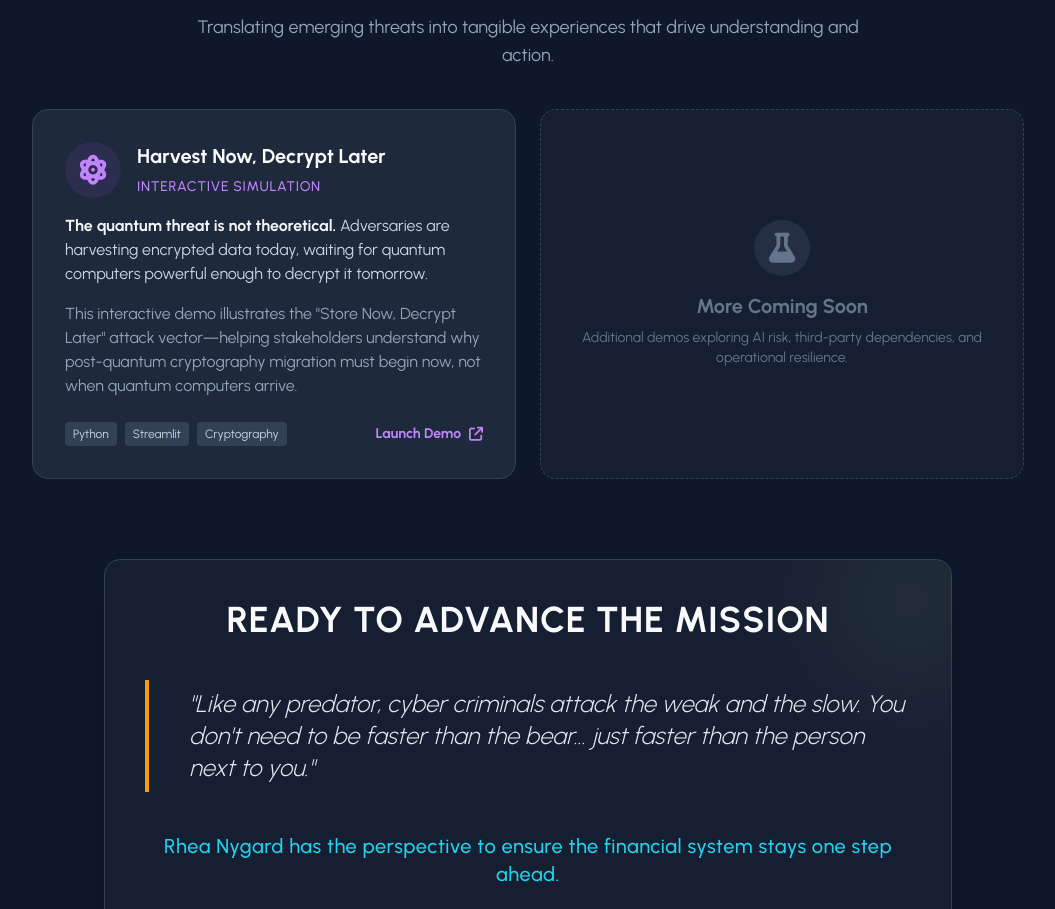
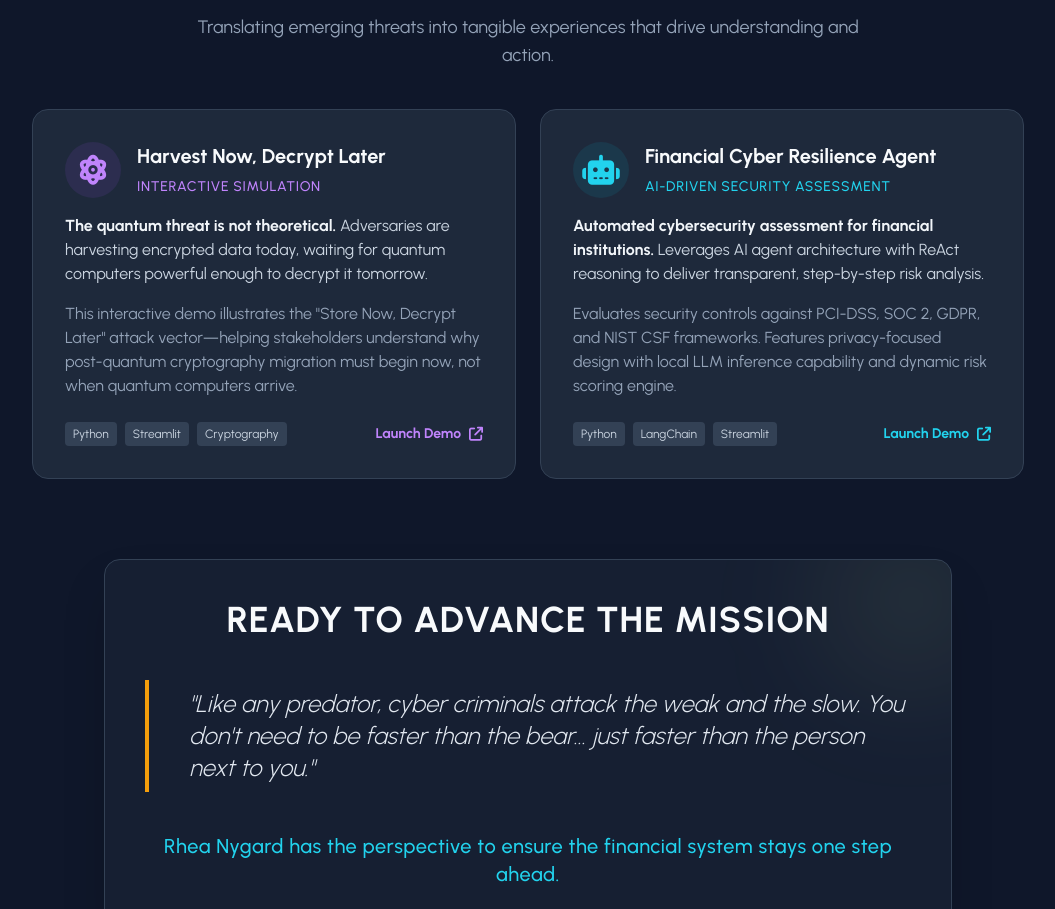
Before and after one commit to rheacisa/rheacisa.github.io, a plain HTML site: page index.html in a window 1280 px wide. Shown: the part 1893-2802 px from the top of the page, without its empty margins (112-1167 px from the left). Drawn offline with nearby package versions, Linux system fonts and the light colour scheme.

Commit message:
Add Financial Cyber Resilience Agent demo to Applied Research section

```diff
--- a/index.html
+++ b/index.html
@@ -484,16 +484,37 @@
                 </div>
             </a>
 
-            <!-- Placeholder for Future Demo -->
-            <div class="bg-slate-800/50 border border-dashed border-slate-700 rounded-2xl p-6 sm:p-8 flex flex-col items-center justify-center text-center min-h-[280px]">
-                <div class="w-12 h-12 sm:w-14 sm:h-14 rounded-full bg-slate-700/50 flex items-center justify-center mb-4">
-                    <i class="fa-solid fa-flask text-2xl sm:text-3xl text-slate-500"></i>
+            <!-- Financial Cyber Resilience Agent Card -->
+            <a href="https://resilience-agent.streamlit.app/" target="_blank" rel="noopener noreferrer" class="group bg-slate-800 border border-slate-700 rounded-2xl p-6 sm:p-8 hover:border-cyan-500/50 hover:bg-slate-800/80 transition-all duration-300 block no-underline">
+                <div class="flex items-start gap-4 mb-4">
+                    <div class="w-12 h-12 sm:w-14 sm:h-14 rounded-full bg-cyan-500/10 flex items-center justify-center flex-shrink-0 group-hover:bg-cyan-500/20 transition-colors">
+                        <i class="fa-solid fa-robot text-2xl sm:text-3xl text-cyan-400"></i>
+                    </div>
+                    <div>
+                        <h3 class="text-lg sm:text-xl font-bold text-slate-50 mb-1 group-hover:text-cyan-400 transition-colors">Financial Cyber Resilience Agent</h3>
+                        <span class="text-xs sm:text-sm text-cyan-400 uppercase tracking-wider font-medium">AI-Driven Security Assessment</span>
+                    </div>
                 </div>
-                <h3 class="text-lg sm:text-xl font-bold text-slate-500 mb-2">More Coming Soon</h3>
-                <p class="text-sm text-slate-500">
-                    Additional demos exploring AI risk, third-party dependencies, and operational resilience.
+
+                <p class="text-sm sm:text-base text-slate-300 leading-relaxed mb-4">
+                    <strong class="text-slate-100">Automated cybersecurity assessment for financial institutions.</strong> Leverages AI agent architecture with ReAct reasoning to deliver transparent, step-by-step risk analysis.
                 </p>
-            </div>
+
+                <p class="text-sm sm:text-base text-slate-400 leading-relaxed mb-6">
+                    Evaluates security controls against PCI-DSS, SOC 2, GDPR, and NIST CSF frameworks. Features privacy-focused design with local LLM inference capability and dynamic risk scoring engine.
+                </p>
+
+                <div class="flex items-center justify-between">
+                    <div class="flex gap-2 flex-wrap">
+                        <span class="text-xs bg-slate-700 text-slate-300 px-2 py-1 rounded">Python</span>
+                        <span class="text-xs bg-slate-700 text-slate-300 px-2 py-1 rounded">LangChain</span>
+                        <span class="text-xs bg-slate-700 text-slate-300 px-2 py-1 rounded">Streamlit</span>
+                    </div>
+                    <div class="text-cyan-400 text-sm font-bold flex items-center gap-2 group-hover:gap-3 transition-all">
+                        Launch Demo <i class="fa-solid fa-arrow-up-right-from-square"></i>
+                    </div>
+                </div>
+            </a>
 
         </div>
     </div>
```
